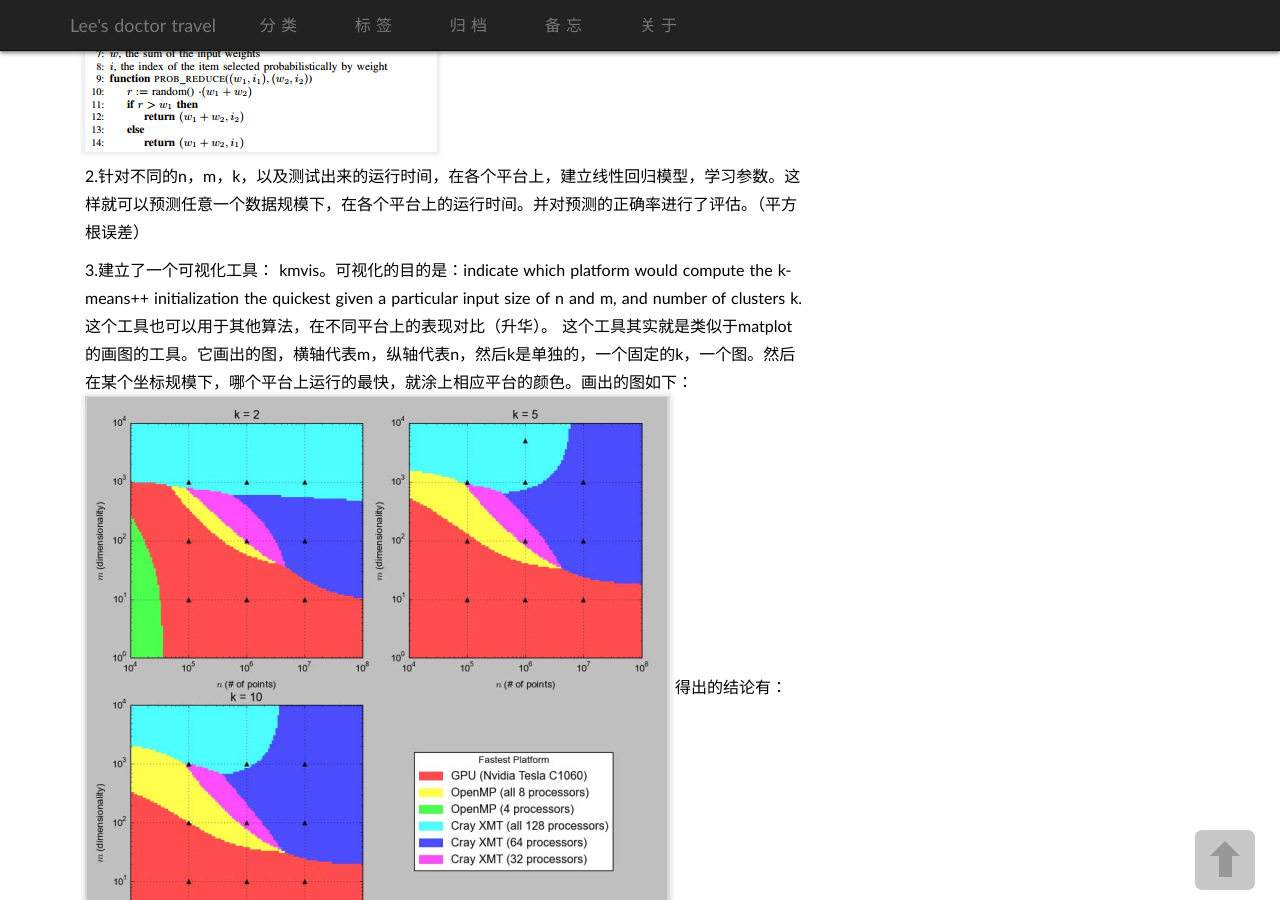
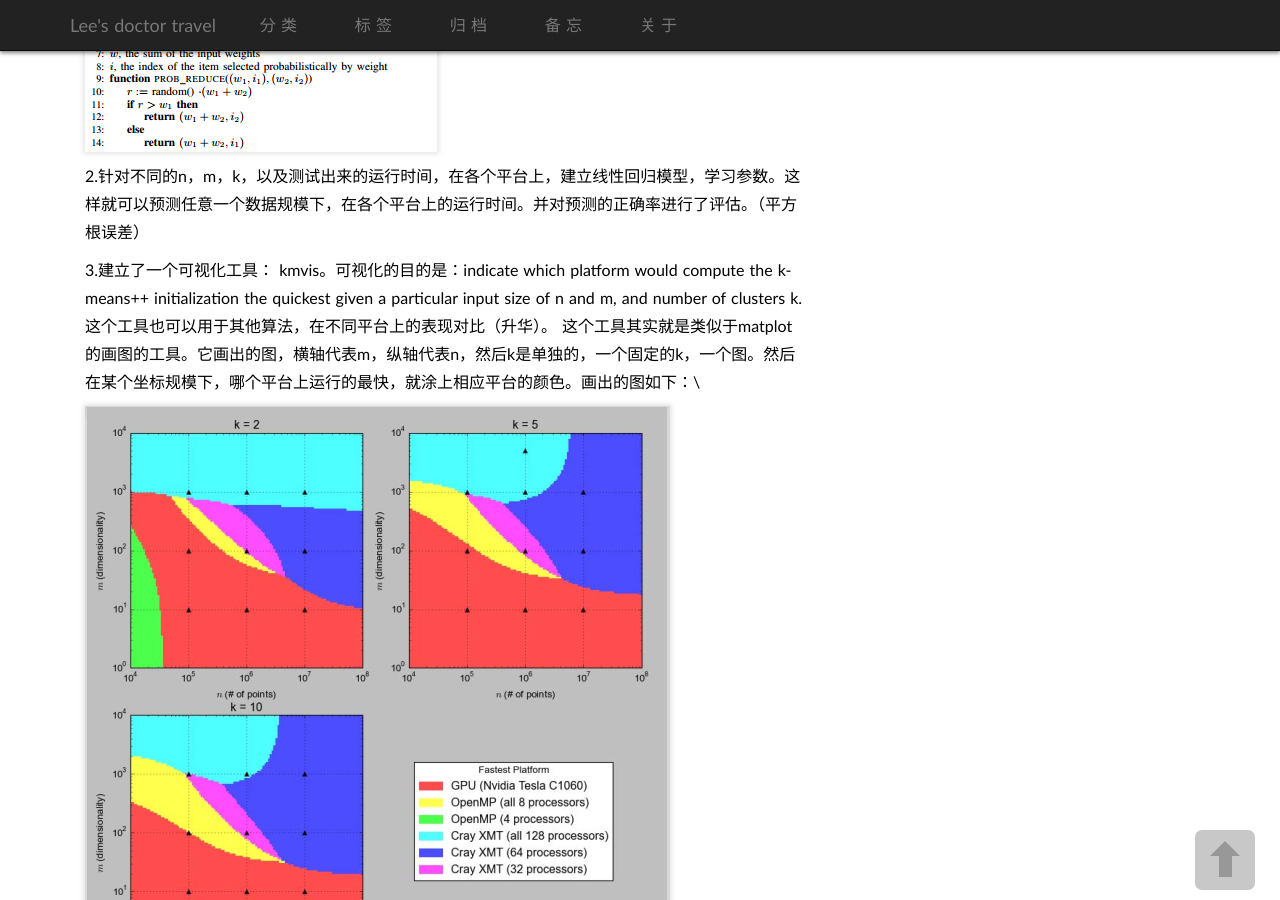
Before and after one commit to limin2015/limin2015.github.io, a Jekyll site: the page built from _posts/2017-4-7-paper-kmeans++.md, in a window 1280 px wide and 900 px high, scrolled down 2931 px. Built offline with Jekyll 4.4.1, drawn with Linux system fonts in a browser that asks for light colours; some web fonts are replaced; comment, search, counter and statistics services are not loaded.

```diff
--- a/_posts/2017-4-7-paper-kmeans++.md
+++ b/_posts/2017-4-7-paper-kmeans++.md
@@ -10,11 +10,13 @@ tags:       [paper]
 2016年，ICPP
 
 ## 要解决的问题：
+
 1. 之前的工作只关注近似kmeans++的并行化，本文提出了一个精确kmeans++求解的并行化算法，
 并给出了正确性证明。
 2. kmeans++算法包括初始化选取和聚类2部分。本文只并行化了中心点初始化这个kernel。因为后者已经被优化的比较多啦。初始化步骤没有被优化过，在并行环境下，它成为了性能瓶颈（相比优化后的聚类操作）。
 
 ## 摘要：
+
 1.  在三种不同的共享内存架构上实现了并行化：multicore CPU, high performance GPU, and the
 massively multithreaded Cray XMT platform 。并demonstrate各个平台上的scalability。
 
@@ -22,6 +24,7 @@ massively multithreaded Cray XMT platform 。并demonstrate各个平台上的sca
 
 
 ## 前人工作
+
 1. [7]， GPU， only parallelizes the calculation of distances of data points to each seed。
 平台：Intel Core 2 Duo 2.2GHz processor and a Nvidia GeForce 9600M GT graphics card
 效果：5X speedup（相比cpu版本。）
@@ -34,6 +37,7 @@ massively multithreaded Cray XMT platform 。并demonstrate各个平台上的sca
 4. [17]提出了一个精确kmeans++的并行算法：它的方法，与我们的多核平台上的并行化思路很相近，同样的，leaves the final step of selecting a seed to be performed in serial. 但是这种方法只对线程数相对少的时候比较有效，在GPU和CRAY平台上，线程比较多的时候不work。so，本文，present different approaches for these platforms that are more highly parallelized。
 
 ## 主要内容：
+
 1. 介绍了多核（openmp）及CRAY CMT和GPU上的并行算法。其中，多核是一种并行算法，后两个平台采用一种并行算法套路。
 
 多核下的kmeans++初始化算法如下：\\
@@ -53,8 +57,10 @@ GPU的kmeans++初始化算法如下：\\
 
 3.建立了一个可视化工具： kmvis。可视化的目的是：indicate which platform would compute the k-means++ initialization the quickest given a particular input size of n and m, and number of clusters k.
 这个工具也可以用于其他算法，在不同平台上的表现对比（升华）。
-这个工具其实就是类似于matplot的画图的工具。它画出的图，横轴代表m，纵轴代表n，然后k是单独的，一个固定的k，一个图。然后在某个坐标规模下，哪个平台上运行的最快，就涂上相应平台的颜色。画出的图如下：
+这个工具其实就是类似于matplot的画图的工具。它画出的图，横轴代表m，纵轴代表n，然后k是单独的，一个固定的k，一个图。然后在某个坐标规模下，哪个平台上运行的最快，就涂上相应平台的颜色。画出的图如下：\\
+
 ![](/images/paper/1-kmeans++.png)
+
 得出的结论有：
 
 （1）某些大规模数据，有的平台由于内存不够，没有测试结果，但是发现，相应的最好的预测结果也不发生在那个平台上，故在可视化工具中并没有处理这种缺失值的情况。
@@ -62,6 +68,7 @@ GPU的kmeans++初始化算法如下：\\
 （2）One of the interesting discoveries of our performance comparison was that every single platform had a range of values for n, m, and k in which it predicted to be the fastest of all our tested platforms.
 
 ## 性能结果
+
 1.测试了多核、cray平台上的可拓展性（随核数变化，运行时间的变化表）。
 
 2.测试了gpu平台上，让gpu的性能与多核中的单线程版本比较。测试加速比。
@@ -70,6 +77,7 @@ GPU的kmeans++初始化算法如下：\\
 
 
 ## 结论：
+
 1. 同一个平台下，开启不同的线程数时，并不一定线程数越多越好； 同时，也不一定线程数等于物理线程数时最好。有时候线程数少的时候，数据局部性，各种资源的利用情况会更好。
 
 2.当D小的时候，GPU效果最好； 当D大的时候，XMT效果最好； 当N很大的时候，XMT效果最好（其他的，有的，装不到内存中了）
@@ -78,6 +86,7 @@ GPU的kmeans++初始化算法如下：\\
 3.虽然本文的优化效果不一定是最优的，但是把一个具有天然串行性的算法在各个平台上并行化啦。是具有启发性的。
 
 ## 未来的工作
+
 1. 本文做实验选取的数据，都是n，m很大，k在[2,10]范围内的，这是受之前别人的聚类工作的影响而设置的。
 未来，我们将会研究k的变化对不同平台的影响。（扩大k的变化范围。）
 
```
